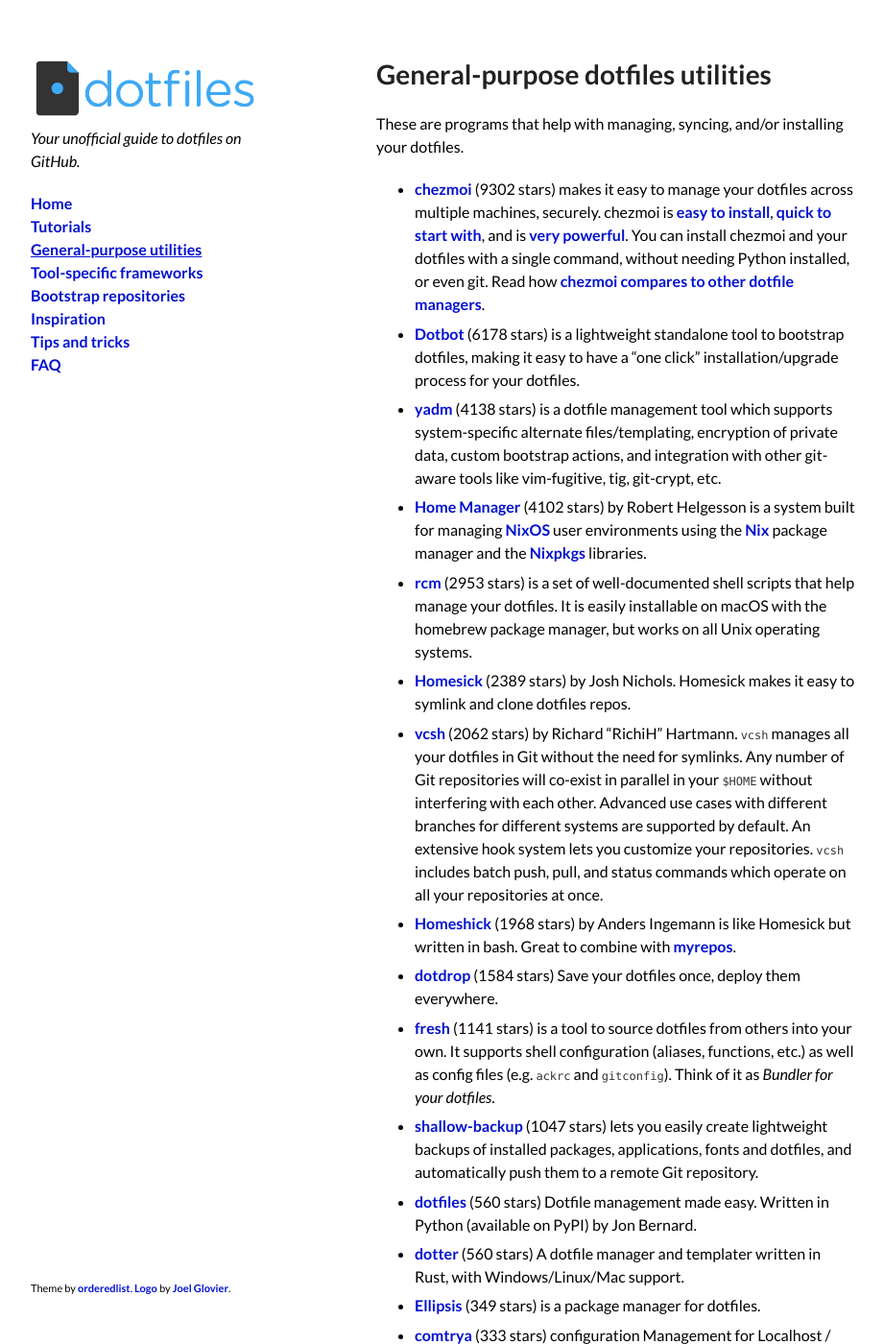
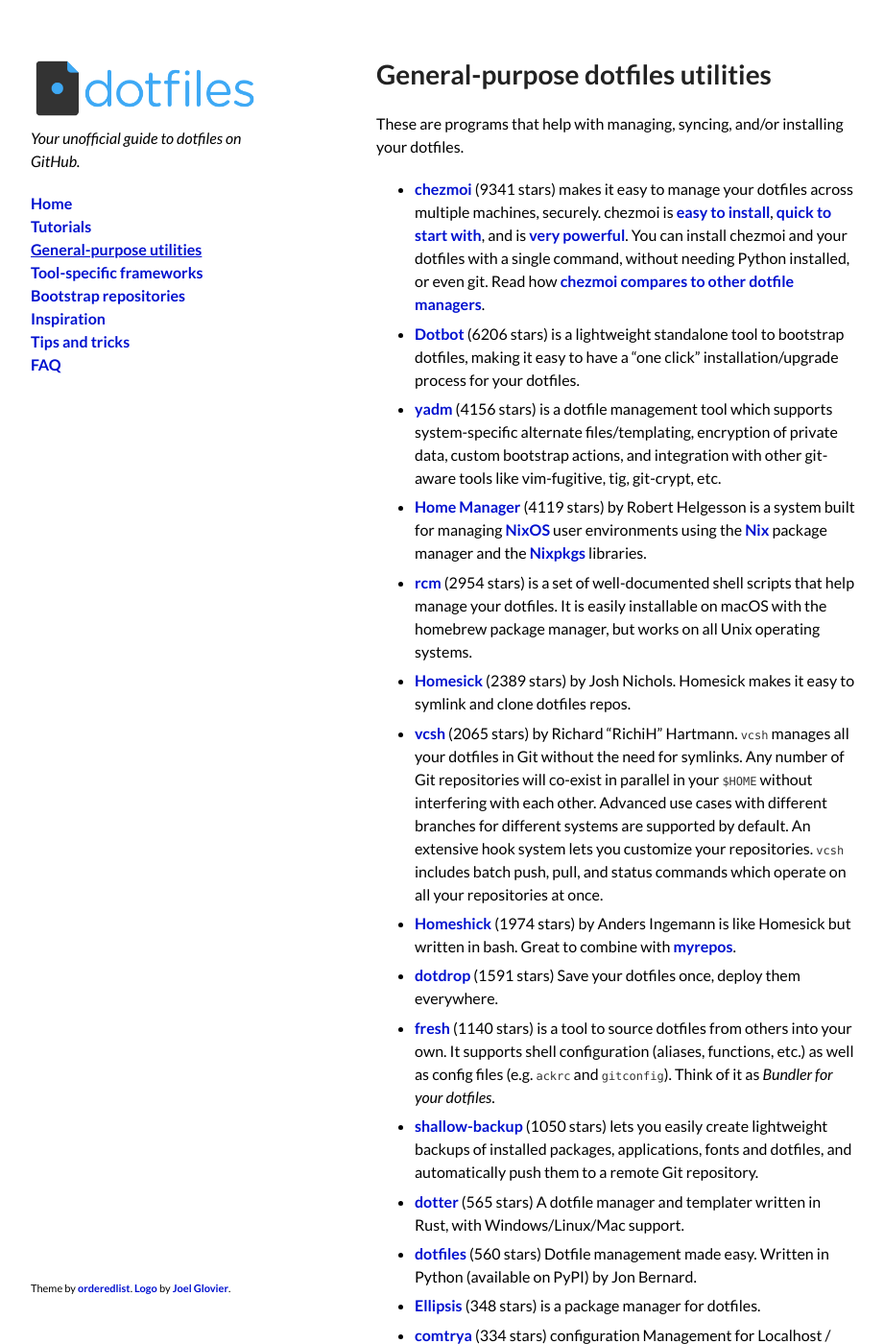
Before and after one commit to dotfiles/dotfiles.github.com, a Jekyll site: the page built from utilities.md, in a window 1280 px wide and 1400 px high. Shown: the whole window at 96% size, without its empty margins (178-1099 px from the left). Built offline with Jekyll 4.4.1, drawn with Linux system fonts in a browser that asks for light colours; comment, search, counter and statistics services are not loaded; some of the changed text lies outside the part shown.

Commit message:
Update star counts

```diff
--- a/_data/bootstrap.yml
+++ b/_data/bootstrap.yml
@@ -1,10 +1,10 @@
-- forks: 1875
+- forks: 1874
   name: thoughtbot/dotfiles
   notes: A base set of configs, plugins, scripts, and aliases for vim, tmux, git,
     ruby, and zsh.
-  stars: 7640
+  stars: 7644
   url: https://github.com/thoughtbot/dotfiles
-- forks: 379
+- forks: 378
   name: dotphiles
   notes: A community driven framework of dotfiles, for the usual terminal apps and
     shells, designed to work across multiple platforms and degrade for older versions
--- a/_data/utilities.yml
+++ b/_data/utilities.yml
@@ -9,14 +9,14 @@
   notes: is a minimalist dotfile management framework, written 100% in bash.
   stars: 97
   url: https://github.com/bashdot/bashdot
-- forks: 431
+- forks: 432
   name: chezmoi
   notes: makes it easy to manage your dotfiles across multiple machines, securely.
     chezmoi is [easy to install](https://chezmoi.io/install/), [quick to start with](https://chezmoi.io/quick-start/),
     and is [very powerful](https://www.chezmoi.io/user-guide/setup/). You can install
     chezmoi and your dotfiles with a single command, without needing Python installed,
     or even git. Read how [chezmoi compares to other dotfile managers](https://www.chezmoi.io/comparison-table/).
-  stars: 9302
+  stars: 9341
   url: https://github.com/twpayne/chezmoi
   website: https://chezmoi.io
 - forks: 3
@@ -44,22 +44,22 @@
   notes: is a utility to manage your dotfiles, lightweight and simple.
   stars: 117
   url: https://github.com/justone/dfm
-- forks: 283
+- forks: 284
   name: Dotbot
   notes: is a lightweight standalone tool to bootstrap dotfiles, making it easy to
     have a "one click" installation/upgrade process for your dotfiles.
-  stars: 6178
+  stars: 6206
   url: https://github.com/anishathalye/dotbot
 - forks: 94
   name: dotdrop
   notes: Save your dotfiles once, deploy them everywhere.
-  stars: 1584
+  stars: 1591
   url: https://github.com/deadc0de6/dotdrop
 - forks: 31
   name: dotfiler
   notes: is inspired by homesick and [Zach Holman's dotfiles](https://github.com/holman/dotfiles),
     made using principle of KISS.
-  stars: 232
+  stars: 233
   url: https://github.com/svetlyak40wt/dotfiler
 - forks: 11
   name: dotfiles.sh
@@ -95,7 +95,7 @@
   name: Dotsync
   notes: utility for syncing dotfiles between multiple machines from a Git repo or
     push using rsync.
-  stars: 300
+  stars: 301
   url: https://github.com/dotphiles/dotsync
 - forks: 15
   name: dotty
@@ -107,7 +107,7 @@
 - forks: 29
   name: Ellipsis
   notes: is a package manager for dotfiles.
-  stars: 349
+  stars: 348
   url: https://github.com/ellipsis/ellipsis
 - forks: 8
   name: exogenesis
@@ -120,9 +120,9 @@
   notes: is a tool to source dotfiles from others into your own. It supports shell
     configuration (aliases, functions, etc.) as well as config files (e.g. `ackrc`
     and `gitconfig`). Think of it as _Bundler for your dotfiles_.
-  stars: 1141
+  stars: 1140
   url: https://github.com/freshshell/fresh
-- forks: 36
+- forks: 37
   name: Ghar
   notes: by Brandon Philip. Ghar is a standalone Python script for managing Git repos
     symlinked into your home.
@@ -140,12 +140,12 @@
     you. Homely also has a clever Automatic Cleanup feature and good tutorials.
   stars: 44
   url: https://github.com/phodge/homely
-- forks: 1260
+- forks: 1267
   name: Home Manager
   notes: by Robert Helgesson is a system built for managing [NixOS](https://nixos.org)
     user environments using the [Nix](https://nixos.org/nix/) package manager and
     the [Nixpkgs](https://nixos.org/nixpkgs/) libraries.
-  stars: 4102
+  stars: 4119
   url: https://github.com/rycee/home-manager
 - forks: 26
   name: Homemaker
@@ -154,11 +154,11 @@
     in TOML, YAML or JSON.
   stars: 233
   url: https://github.com/FooSoft/homemaker
-- forks: 146
+- forks: 147
   name: Homeshick
   notes: by Anders Ingemann is like Homesick but written in bash. Great to combine
     with [myrepos](https://web.archive.org/web/20200904205236/https://waiting-for-dev.github.io/blog/2014/05/04/distributable-and-organized-dotfiles-with-homeshick-and-mr/).
-  stars: 1968
+  stars: 1974
   url: https://github.com/andsens/homeshick
 - forks: 131
   name: Homesick
@@ -182,13 +182,13 @@
   notes: is a set of well-documented shell scripts that help manage your dotfiles.
     It is easily installable on macOS with the homebrew package manager, but works
     on all Unix operating systems.
-  stars: 2953
+  stars: 2954
   url: https://github.com/thoughtbot/rcm
-- forks: 243
+- forks: 244
   name: shallow-backup
   notes: lets you easily create lightweight backups of installed packages, applications,
     fonts and dotfiles, and automatically push them to a remote Git repository.
-  stars: 1047
+  stars: 1050
   url: https://github.com/alichtman/shallow-backup
 - forks: 12
   name: stowsh
@@ -208,14 +208,14 @@
     branches for different systems are supported by default. An extensive hook system
     lets you customize your repositories. `vcsh` includes batch push, pull, and status
     commands which operate on all your repositories at once.
-  stars: 2062
+  stars: 2065
   url: https://github.com/RichiH/vcsh
-- forks: 157
+- forks: 158
   name: yadm
   notes: is a dotfile management tool which supports system-specific alternate files/templating,
     encryption of private data, custom bootstrap actions, and integration with other
     git-aware tools like vim-fugitive, tig, git-crypt, etc.
-  stars: 4138
+  stars: 4156
   url: https://github.com/TheLocehiliosan/yadm
   website: https://yadm.io/
 - forks: 9
@@ -235,7 +235,7 @@
 - forks: 29
   name: dotter
   notes: A dotfile manager and templater written in Rust, with Windows/Linux/Mac support.
-  stars: 560
+  stars: 565
   url: https://github.com/SuperCuber/dotter
 - forks: 64
   name: dotfiles
@@ -246,14 +246,14 @@
 - forks: 39
   name: comtrya
   notes: configuration Management for Localhost / dotfiles.
-  stars: 333
+  stars: 334
   url: https://github.com/comtrya/comtrya
   website: https://www.comtrya.dev/
 - forks: 8
   name: dotfiles
   notes: Dotfiles symbolic links management CLI written in Go, with Windows/Linux/Mac
     support.
-  stars: 189
+  stars: 191
   url: https://github.com/rhysd/dotfiles
 - forks: 0
   name: symly
```
Also changed, not shown: _data/frameworks.yml (+37 -37 lines), _data/inspiration.yml (+40 -40 lines).
